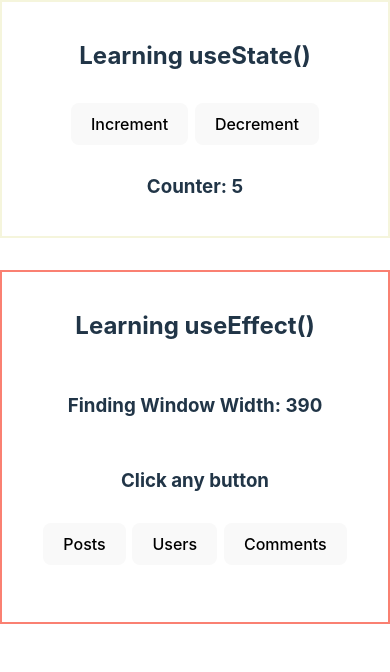
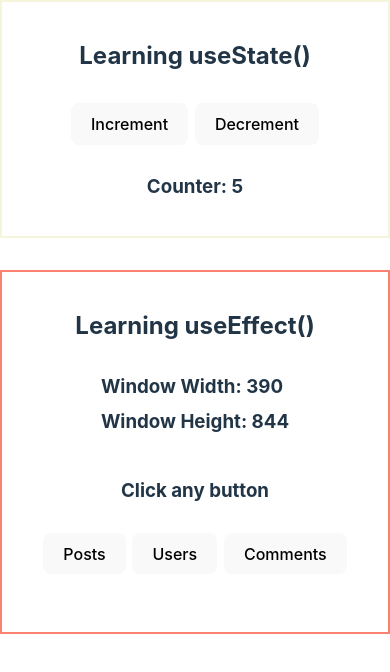
Before and after one commit to AnilKumar3494/react-hooks, a React (Vite) app in the folder react-hooks/: page / in a window 390 px wide. Shown: the top 672 px of the page. Built offline with nearby package versions, Linux system fonts and the light colour scheme.

Commit message:
added height and width calculation

```diff
--- a/react-hooks/src/LearninguseEffect.jsx
+++ b/react-hooks/src/LearninguseEffect.jsx
@@ -31,25 +31,44 @@ function LearninguseEffect() {
       });
   }, [resource]);
 
-  //Window Width
+  /*
+  //Window Width - calculation
+  //Lazy initialization - not necessary but useful when intial value is a complex calculation
   const innerWindowWidth = () => window.innerWidth;
   const [windowWidth, setwindowWidth] = useState(() => innerWindowWidth());
+*/
 
-  //using useEffect to update it everytime it changes
-  const resizeHandler = () => {
-    setwindowWidth(innerWindowWidth);
+  //Window width and height caculation
+
+  const [width, setwidth] = useState(window.innerWidth);
+  const [height, setHeight] = useState(window.innerHeight);
+
+  //width
+  const widthHandler = () => {
+    setwidth(window.innerWidth);
   };
 
   useEffect(() => {
-    window.addEventListener("resize", resizeHandler);
+    window.addEventListener("resize", widthHandler);
   }, []);
+
+  //height
+  const heightHandler = () => {
+    setHeight(window.innerHeight);
+  };
+  useEffect(() => {
+    window.addEventListener("resize", heightHandler);
+  });
 
   return (
     <div className="state-common-style use-effect">
       <h2>Learning useEffect()</h2>
-      <div>
+      <div className="dimensions">
         <h3>
-          Finding Window Width: <span>{windowWidth}</span>
+          Window Width: <span>{width}</span>
+        </h3>
+        <h3>
+          Window Height: <span>{height}</span>
         </h3>
       </div>
       <h3>Click any button</h3>
--- a/react-hooks/src/styles.css
+++ b/react-hooks/src/styles.css
@@ -29,3 +29,13 @@
 .use-effect {
   border: 2px solid salmon;
 }
+
+.dimensions {
+  display: flex;
+  flex-direction: column;
+  margin-bottom: 0.8rem;
+}
+
+.dimensions h3 {
+  margin: 0;
+}
```
